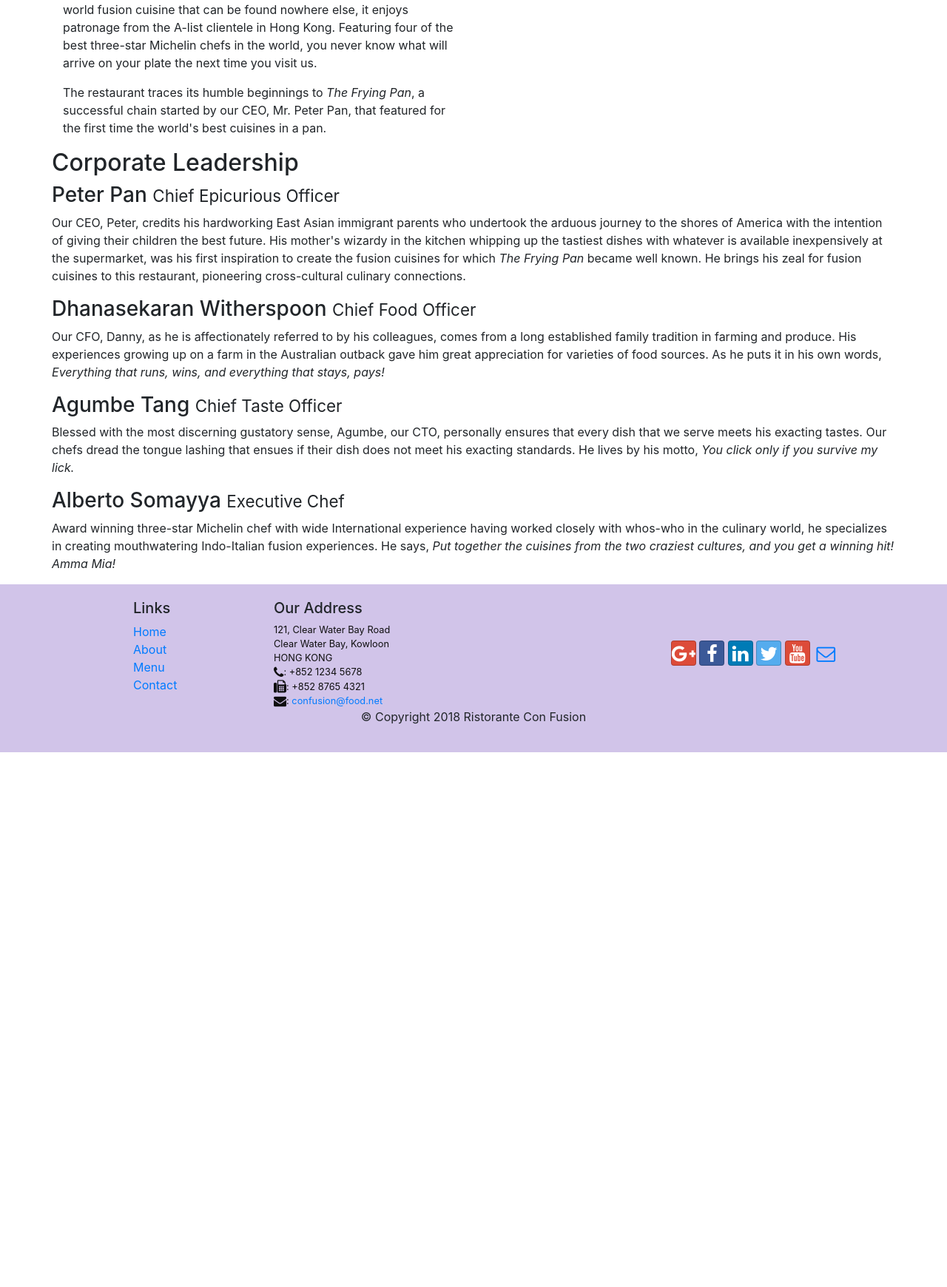
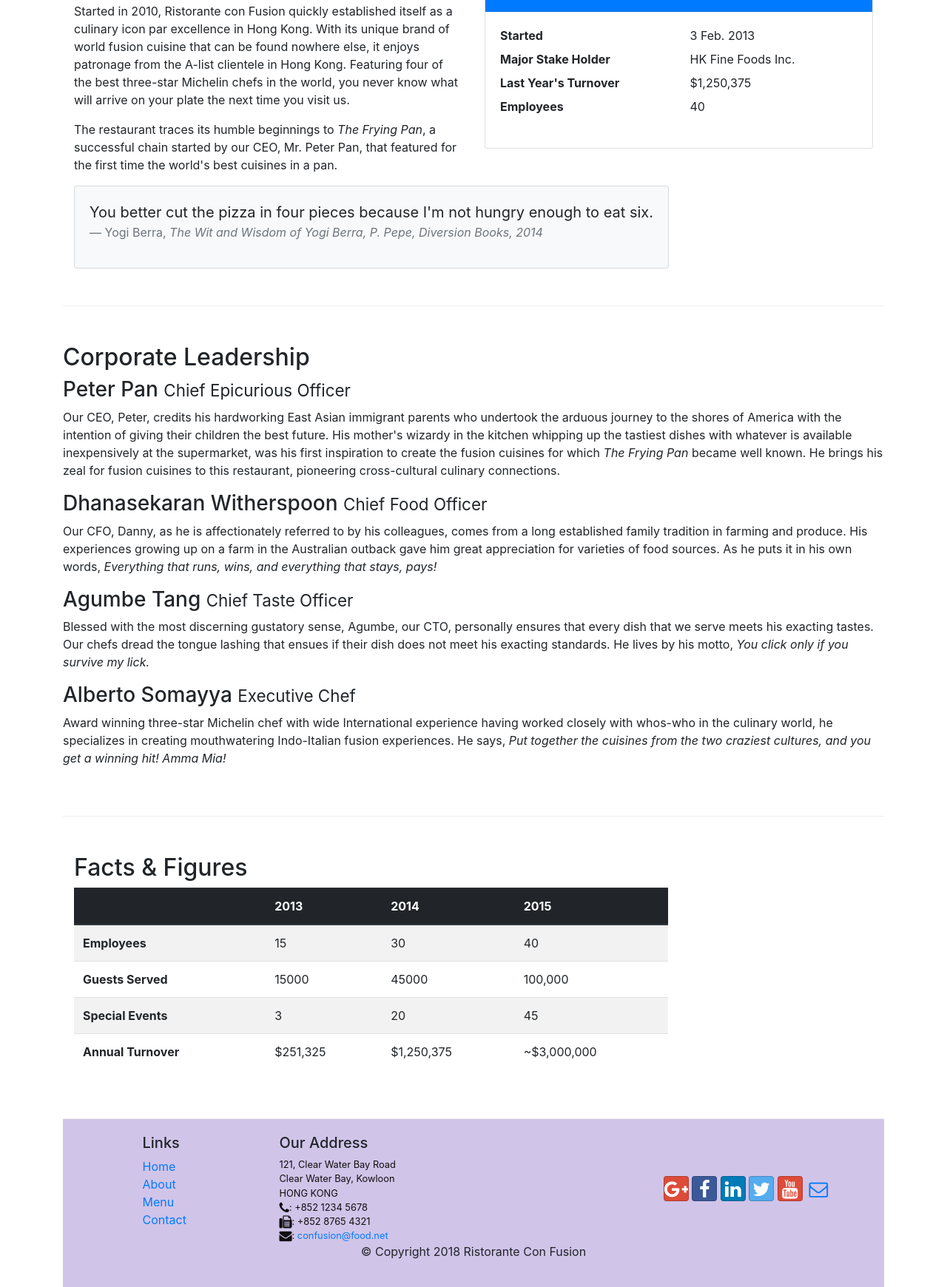
Before and after one commit to NavedAFZ/Bootstrap, a website: page aboutus.html in a window 1280 px wide. Shown: the part 558-2298 px from the top of the page at 74% size. Before the commit the page ends 1575 px from the top, so only its background shows below. Drawn offline with nearby package versions, Linux system fonts and the light colour scheme.

Commit message:
tables and cards

```diff
--- a/aboutus.html
+++ b/aboutus.html
@@ -56,25 +56,54 @@
             <li class="breadcrumb-item"><a href="./index.html">Home</a></li>
             <li class="breadcrumb-item active">About Us</li>
         </ol>
-        <div class="row">
+        <div class="row ">
             <div>
                <h3>About Us</h3>
                <hr>
             </div>
         </div>
 
-        <div class="row">
+        <div class="row row-content">
             <div class="col-sm-6">
                 <h2>Our History</h2>
                 <p >Started in 2010, Ristorante con Fusion quickly established itself as a culinary icon par excellence in Hong Kong. With its unique brand of world fusion cuisine that can be found nowhere else, it enjoys patronage from the A-list clientele in Hong Kong.  Featuring four of the best three-star Michelin chefs in the world, you never know what will arrive on your plate the next time you visit us.</p>
                 <p >The restaurant traces its humble beginnings to <em>The Frying Pan</em>, a successful chain started by our CEO, Mr. Peter Pan, that featured for the first time the world's best cuisines in a pan.</p>
             </div>
+            <div class="col-12 col-sm-6">
+                <div class="card">
+                    <h3 class="card-header bg-primary text-white">Facts At a Glance</h3>
+                    <div class="card-body">
+                        <dl class="row">
+                            <dt class="col-6">Started</dt>
+                            <dd class="col-6">3 Feb. 2013</dd>
+                            <dt class="col-6">Major Stake Holder</dt>
+                            <dd class="col-6">HK Fine Foods Inc.</dd>
+                            <dt class="col-6">Last Year's Turnover</dt>
+                            <dd class="col-6">$1,250,375</dd>
+                            <dt class="col-6">Employees</dt>
+                            <dd class="col-6">40</dd>
+                        </dl>
+                    </div>
+                </div>
+            </div>
             <div>
+                <div class="col-12">
+                    <div class="card card-body bg-light">
+                        <blockquote class="blockquote">
+                            <p class="mb-0">You better cut the pizza in four pieces because
+                                I'm not hungry enough to eat six.</p>
+                            <footer class="blockquote-footer">Yogi Berra,
+                                <cite title="Source Title">The Wit and Wisdom of Yogi Berra,
+                                P. Pepe, Diversion Books, 2014</cite>
+                            </footer>
+                        </blockquote>
+                    </div>
+                </div>
             </div>
         </div>
 
 
-        <div class="row">
+        <div class="row row-content">
             <div>
                 <h2>Corporate Leadership</h2>
                 <h3>Peter Pan <small>Chief Epicurious Officer</small></h3>
@@ -87,8 +116,54 @@
                 <p class="d-none d-sm-block">Award winning three-star Michelin chef with wide International experience having worked closely with whos-who in the culinary world, he specializes in creating mouthwatering Indo-Italian fusion experiences. He says, <em>Put together the cuisines from the two craziest cultures, and you get a winning hit! Amma Mia!</em></p>
             </div>
        </div>
+    <div class="row row-content">
+        <div class="col-12 col-sm-9">
+            <h2>Facts &amp; Figures</h2>
+            <div class="table-responsive">
+                <table class="table table-striped">
+                    <thead class="thead-dark">
+                        <tr>
+                            <th>&nbsp;</th>
+                            <th>2013</th>
+                            <th>2014</th>
+                            <th>2015</th>
+                        </tr>
+                    </thead>
+                    <tbody>
+                        <tr>
+                            <th>Employees</th>
+                            <td>15</td>
+                            <td>30</td>
+                            <td>40</td>
+                        </tr>
+                        <tr>
+                            <th>Guests Served</th>
+                            <td>15000</td>
+                            <td>45000</td>
+                            <td>100,000</td>
+                        </tr>
+                        <tr>
+                            <th>Special Events</th>
+                            <td>3</td>
+                            <td>20</td>
+                            <td>45</td>
+                        </tr>
+                        <tr>
+                            <th>Annual Turnover</th>
+                            <td>$251,325</td>
+                            <td>$1,250,375</td>
+                            <td>~$3,000,000</td>
+                        </tr>
+                    </tbody>
+                </table>
+            </div>
+        </div>
+         <div class="col-12 col-sm-3">
 
-    </div>
+        </div>
+   </div>
+
+
 
     <footer class="footer">
         <div class="container">
```
